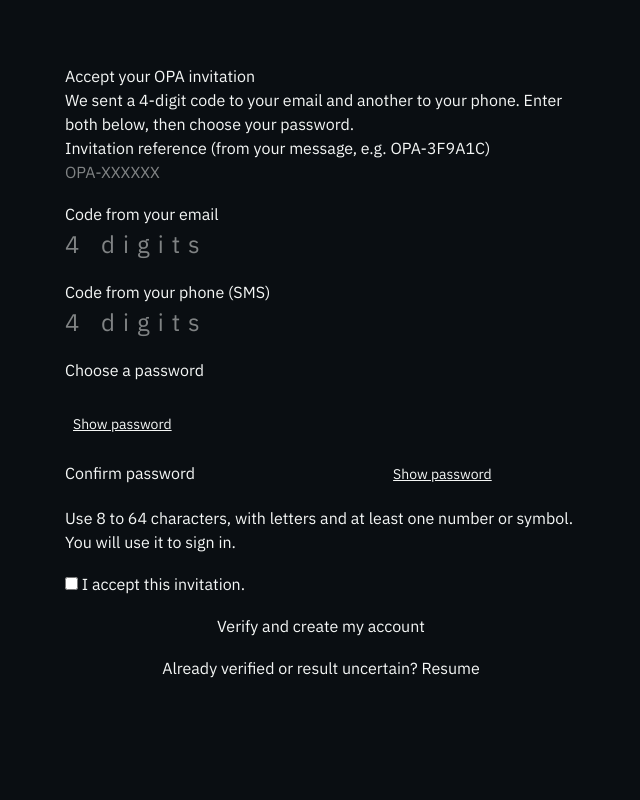
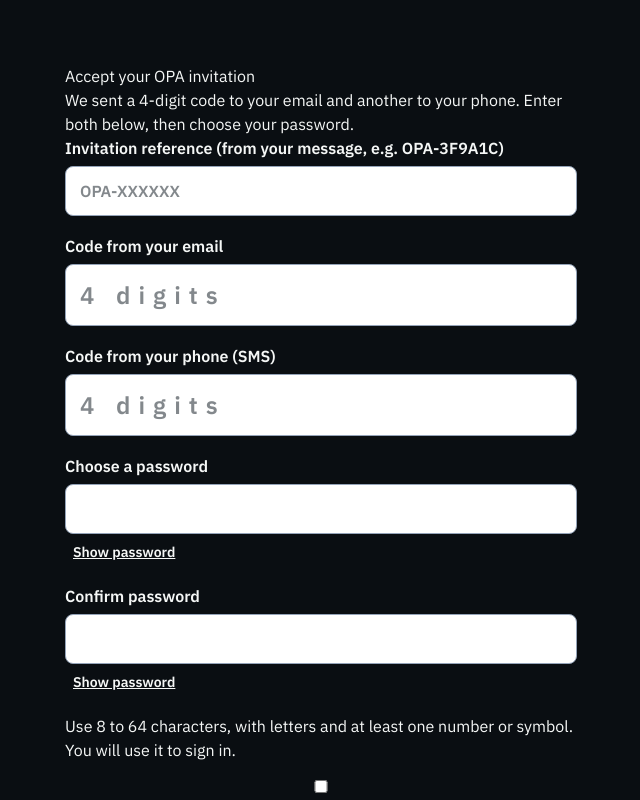
Before and after one commit to Wesley055/opa-security-awareness-app, a Next.js app in the folder apps/website/: page /enroll in a window 1280 px wide. Shown: the top 800 px of the page, without its empty margins (319-959 px from the left). Built offline with nearby package versions, Linux system fonts and the light colour scheme; no server answers.

Commit message:
fix(web): readable enroll Resume step — visible fields, plain wording, clear buttons
Co-Authored-By: Claude Opus 5.5 <noreply@anthropic.com>
Claude-Session: https://claude.ai/code/session_01XYoabUUBwceNSXFpEWZQke

```diff
--- a/apps/website/src/app/(console)/enroll/page.tsx
+++ b/apps/website/src/app/(console)/enroll/page.tsx
@@ -68,7 +68,15 @@ function EnrollmentForm() {
     };
   }, [reference]);
   return (
-    <main style={{ maxWidth: 560, margin: "40px auto", padding: 24 }}>
+    <main className="opa-enroll" style={{ maxWidth: 560, margin: "40px auto", padding: 24 }}>
+      <style>{`
+        .opa-enroll label { display: grid; gap: 6px; font-weight: 600; }
+        .opa-enroll input:not([type=checkbox]) { display: block; width: 100%; box-sizing: border-box; background: #fff; color: #08111a; border: 1px solid #94a3b8; border-radius: 8px; padding: 12px 14px; font-size: 16px; }
+        .opa-enroll input:focus { outline: 3px solid #17c964; outline-offset: 1px; }
+        .opa-enroll button.opa-primary { background: #17c964; color: #08111a; font-weight: 700; font-size: 16px; border: 0; border-radius: 8px; padding: 14px 16px; cursor: pointer; }
+        .opa-enroll button.opa-secondary { background: none; border: 0; color: #5eead4; text-decoration: underline; font-size: 15px; cursor: pointer; padding: 8px 0; }
+        .opa-enroll [role=alert] { color: #ff7b72; font-weight: 600; }
+      `}</style>
       <h1>Accept your OPA invitation</h1>
       <p>
         We sent a 4-digit code to your email and another to your phone. Enter
@@ -220,7 +228,7 @@ function EnrollmentForm() {
               <>
                 <p>
                   {stage === "RESUME" ? (
-                    "Resume only after completing both original proofs. Sign in with your own account, using the password chosen during verification if a new account was created. No new invitation or proof bypass is performed."
+                    "Already entered both codes? Your codes are used once, so they are not needed again. Sign in with the email and the password you chose to finish."
                   ) : (
                     <>
                       Both proofs are verified, but a separate account cannot be
@@ -260,17 +268,18 @@ function EnrollmentForm() {
                 </label>
               </>
             )}
-            <button>
+            <button className="opa-primary">
               {busy
                 ? "Processing…"
                 : stage === "VERIFY"
                   ? "Verify and create my account"
                   : stage === "RESUME"
-                    ? "Resume verified invitation"
-                    : "Continue with an existing account"}
+                    ? "Sign in and finish"
+                    : "Sign in to accept the invitation"}
             </button>
             <button
               type="button"
+              className="opa-secondary"
               onClick={() => {
                 edited.current = true;
                 setStage(stage === "VERIFY" ? "RESUME" : "VERIFY");
@@ -278,8 +287,8 @@ function EnrollmentForm() {
               }}
             >
               {stage === "VERIFY"
-                ? "Already verified or result uncertain? Resume"
-                : "Return to original proof verification"}
+                ? "Already entered both codes? Sign in to finish"
+                : "Back to entering my codes"}
             </button>
           </fieldset>
         </form>
```
Also changed, not shown: 2 other files (tests, documents, lock files or other folders).
